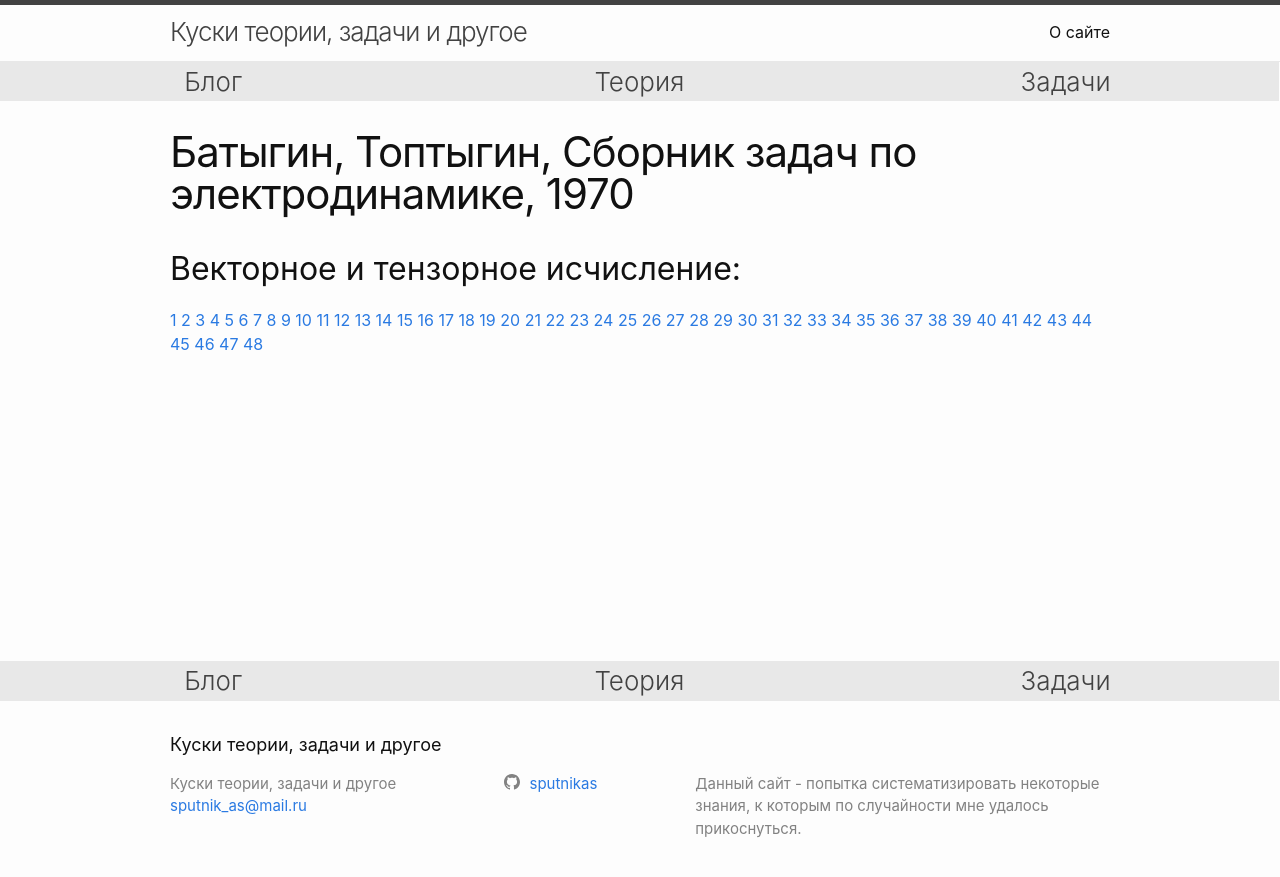
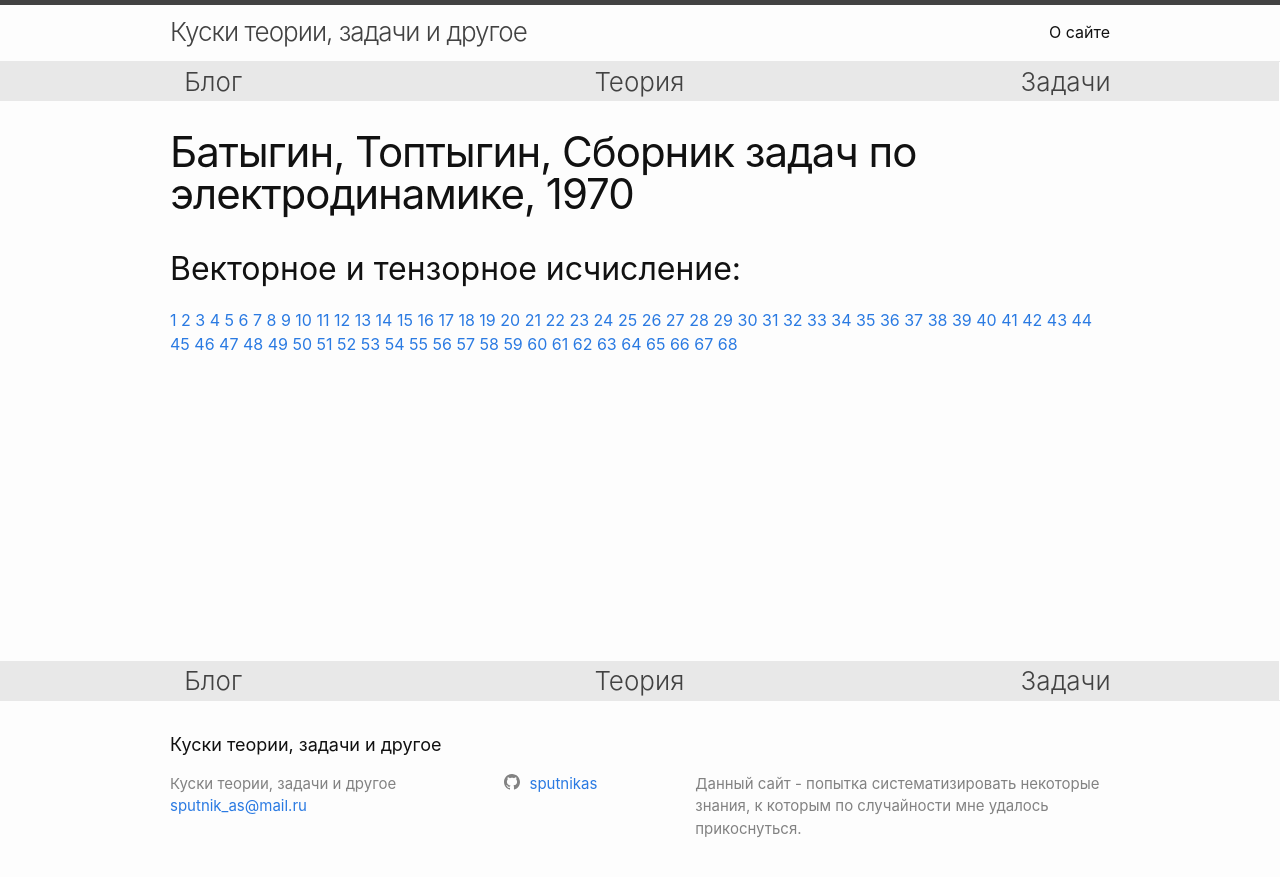
Before and after one commit to sputnikas/sputnikas.github.io, a Jekyll site: the page built from _problems/batygin_1970.md, in a window 1280 px wide. Shown: the top 877 px of the page. Built offline with Jekyll 4.4.1, drawn with Linux system fonts in a browser that asks for light colours.

Commit message:
Update batygin_1970.md

```diff
--- a/_problems/batygin_1970.md
+++ b/_problems/batygin_1970.md
@@ -56,3 +56,23 @@ permalink: /batygin_1970/
 [46]( {{'/batygin_1970/46/' | relative_url}} )
 [47]( {{'/batygin_1970/47/' | relative_url}} )
 [48]( {{'/batygin_1970/48/' | relative_url}} )
+[49]( {{'/batygin_1970/49/' | relative_url}} )
+[50]( {{'/batygin_1970/50/' | relative_url}} )
+[51]( {{'/batygin_1970/51/' | relative_url}} )
+[52]( {{'/batygin_1970/52/' | relative_url}} )
+[53]( {{'/batygin_1970/53/' | relative_url}} )
+[54]( {{'/batygin_1970/54/' | relative_url}} )
+[55]( {{'/batygin_1970/55/' | relative_url}} )
+[56]( {{'/batygin_1970/56/' | relative_url}} )
+[57]( {{'/batygin_1970/57/' | relative_url}} )
+[58]( {{'/batygin_1970/58/' | relative_url}} )
+[59]( {{'/batygin_1970/59/' | relative_url}} )
+[60]( {{'/batygin_1970/60/' | relative_url}} )
+[61]( {{'/batygin_1970/61/' | relative_url}} )
+[62]( {{'/batygin_1970/62/' | relative_url}} )
+[63]( {{'/batygin_1970/63/' | relative_url}} )
+[64]( {{'/batygin_1970/64/' | relative_url}} )
+[65]( {{'/batygin_1970/65/' | relative_url}} )
+[66]( {{'/batygin_1970/66/' | relative_url}} )
+[67]( {{'/batygin_1970/67/' | relative_url}} )
+[68]( {{'/batygin_1970/68/' | relative_url}} )
```
